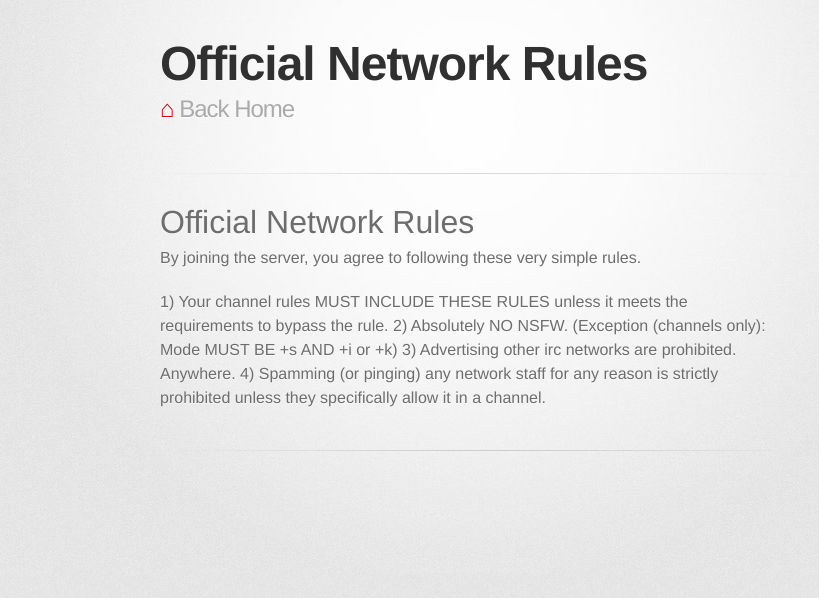
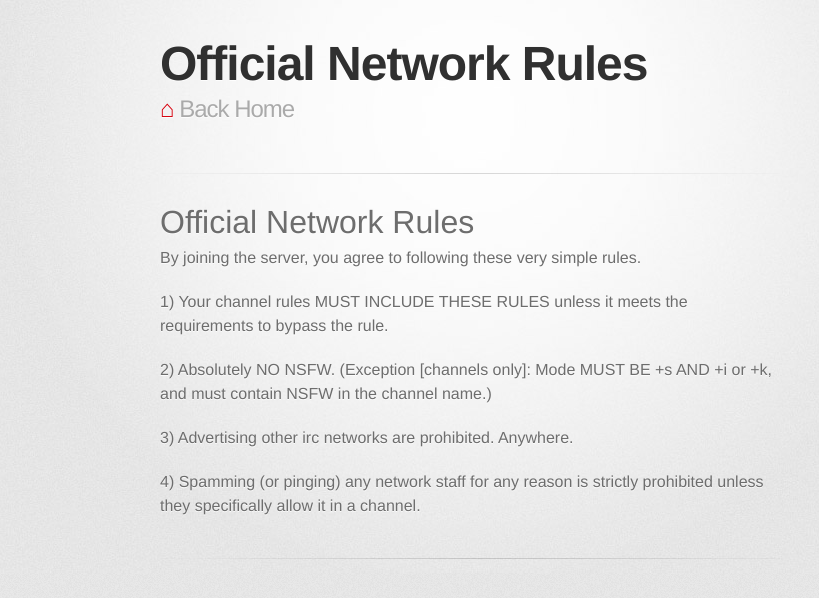
Before and after one commit to ChewChat/chew.chat, a Jekyll site: the page built from info/rules.md, in a window 1280 px wide. Shown: the top 598 px of the page, without its empty margins (170-989 px from the left). Built offline with Jekyll 4.4.1, drawn with Linux system fonts in a browser that asks for light colours; some web fonts are replaced; our own code applies the rules of GitHub Pages for plain Markdown files.

Commit message:
Fix rule formatting and added stricter exceptions for no nsfw.

```diff
--- a/info/rules.md
+++ b/info/rules.md
@@ -3,6 +3,9 @@
 By joining the server, you agree to following these very simple rules.
 
 1) Your channel rules MUST INCLUDE THESE RULES unless it meets the requirements to bypass the rule.
-2) Absolutely NO NSFW. (Exception (channels only): Mode MUST BE +s AND +i or +k)
+
+2) Absolutely NO NSFW. (Exception [channels only]: Mode MUST BE +s AND +i or +k, and must contain NSFW in the channel name.)
+
 3) Advertising other irc networks are prohibited. Anywhere.
+
 4) Spamming (or pinging) any network staff for any reason is strictly prohibited unless they specifically allow it in a channel.
```
